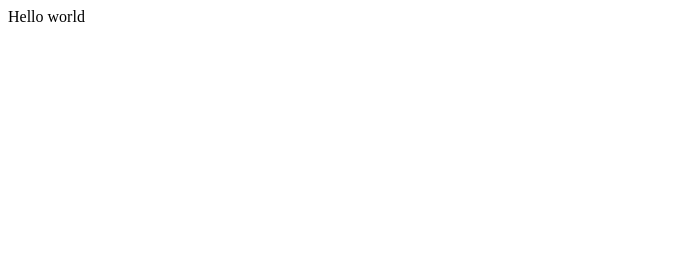
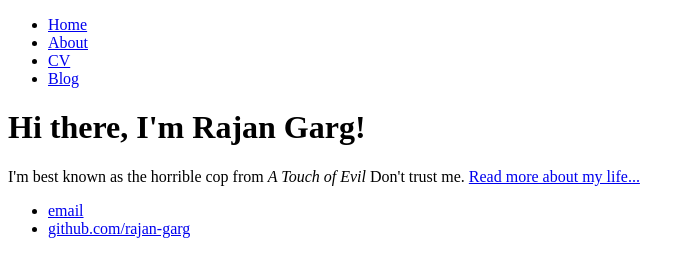
Before and after one commit to rajan-garg/rajan-garg.github.io, a plain HTML site: page index.html in a window 1280 px wide. Shown: the whole page, without its empty margins (0-695 px from the left). Drawn offline with Linux system fonts and the light colour scheme.

Commit message:
index file updated

```diff
--- a/index.html
+++ b/index.html
@@ -1 +1,28 @@
-Hello world
+<!DOCTYPE html>
+<html>
+	<head>
+		<title>Hank Quinlan, Horrible Cop</title>
+	</head>
+	<body>
+		<nav>
+    		<ul>
+        		<li><a href="/">Home</a></li>
+	        	<li><a href="/about">About</a></li>
+        		<li><a href="/cv">CV</a></li>
+        		<li><a href="/blog">Blog</a></li>
+    		</ul>
+		</nav>
+		<div class="container">
+    		<div class="blurb">
+        		<h1>Hi there, I'm Rajan Garg!</h1>
+				<p>I'm best known as the horrible cop from <em>A Touch of Evil</em> Don't trust me. <a href="/about">Read more about my life...</a></p>
+    		</div><!-- /.blurb -->
+		</div><!-- /.container -->
+		<footer>
+    		<ul>
+        		<li><a href="mailto:hankquinlanhub@gmail.com">email</a></li>
+        		<li><a href="https://github.com/hankquinlan">github.com/rajan-garg</a></li>
+			</ul>
+		</footer>
+	</body>
+</html>
```
